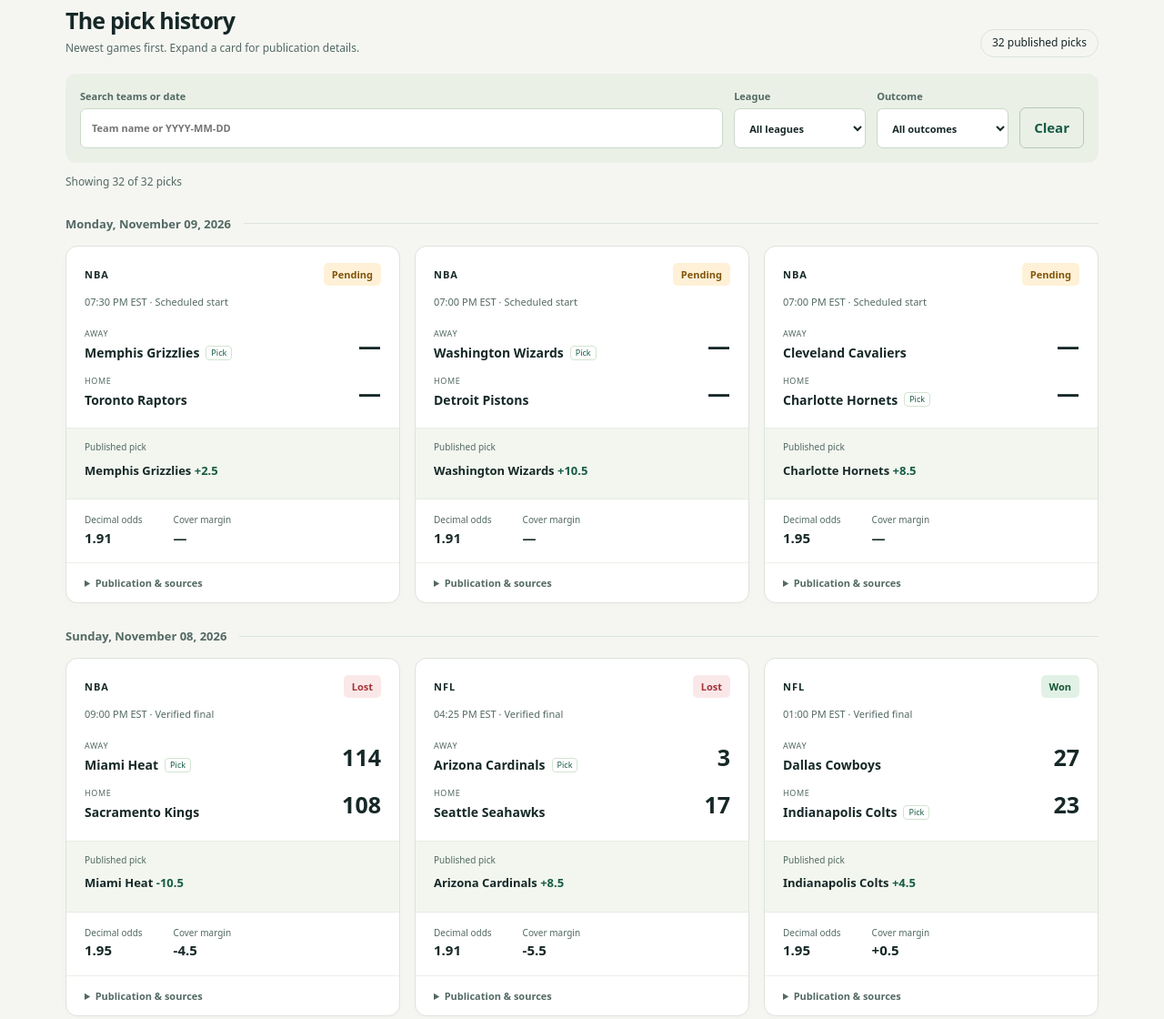
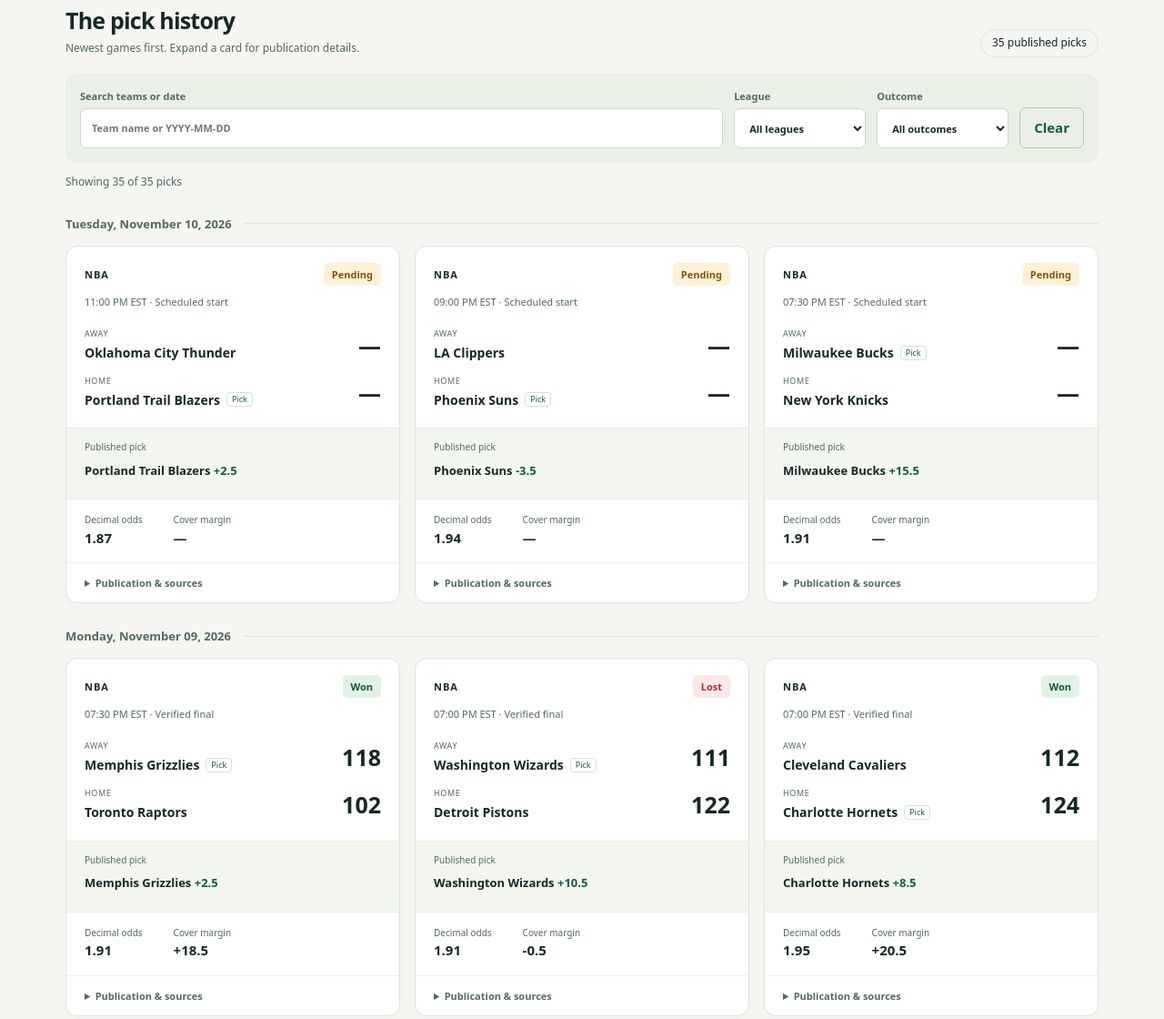
Before and after one commit to jjoaqu7/spread-record, a plain HTML site: page results.html in a window 1280 px wide. Shown: the part 777-1897 px from the top of the page at 91% size. Drawn offline with Linux system fonts and the light colour scheme.

Commit message:
Update spread results

```diff
--- a/results.html
+++ b/results.html
@@ -26,12 +26,12 @@
 <a class="skip" href="#results">Skip to results</a>
 <header><div class="wrap topbar"><div class="brand"><span class="brand-mark" aria-hidden="true">↗</span> Spread record</div><nav aria-label="Main"><a href="#results">Results</a><a href="https://github.com/jjoaqu7/spread-record/releases">Original picks ↗</a></nav></div></header>
 <main class="wrap">
-  <section class="hero" aria-labelledby="title"><div><p class="eyebrow">NBA / NFL / NHL · Public record</p><h1>Every pick.<br>Every result.</h1><p class="intro">A clear view of the record, from the published spread to the final score. All picks stay on the board.</p></div><p class="updated"><b>Last checked</b>Nov 09, 2026 · 02:18 PM EST<br>Updated by the grading job · All times Toronto</p></section>
-  <section class="metrics" aria-label="All-time performance"><div class="metric"><span>Record</span><strong>12–17</strong><small>Wins – losses</small></div><div class="metric"><span>Win rate</span><strong>41.4%</strong><small>Wins ÷ decided picks</small></div><div class="metric"><span>Pending</span><strong>3</strong><small>Awaiting verified finals</small></div><div class="metric"><span>Other outcomes</span><strong>0</strong><small>0 push · 0 void · 0 ineligible</small></div></section>
+  <section class="hero" aria-labelledby="title"><div><p class="eyebrow">NBA / NFL / NHL · Public record</p><h1>Every pick.<br>Every result.</h1><p class="intro">A clear view of the record, from the published spread to the final score. All picks stay on the board.</p></div><p class="updated"><b>Last checked</b>Nov 10, 2026 · 11:40 AM EST<br>Updated by the grading job · All times Toronto</p></section>
+  <section class="metrics" aria-label="All-time performance"><div class="metric"><span>Record</span><strong>14–18</strong><small>Wins – losses</small></div><div class="metric"><span>Win rate</span><strong>43.8%</strong><small>Wins ÷ decided picks</small></div><div class="metric"><span>Pending</span><strong>3</strong><small>Awaiting verified finals</small></div><div class="metric"><span>Other outcomes</span><strong>0</strong><small>0 push · 0 void · 0 ineligible</small></div></section>
   <p class="rate-note">All-time totals. Win rate excludes pushes, pending, void and ineligible picks. Filters below only affect the picks shown.</p>
-  <section class="league-grid" aria-label="Performance by league"><div class="league-summary"><div><b>NBA</b><span>6W / 10L / 0P</span><strong>37.5%</strong></div><div class="bar" role="img" aria-label="NBA win rate 37.5%"><span style="width:37.50%"></span></div><small>3 pending · 0 void · 0 ineligible</small></div><div class="league-summary"><div><b>NFL</b><span>3W / 4L / 0P</span><strong>42.9%</strong></div><div class="bar" role="img" aria-label="NFL win rate 42.9%"><span style="width:42.86%"></span></div><small>0 pending · 0 void · 0 ineligible</small></div><div class="league-summary"><div><b>NHL</b><span>3W / 3L / 0P</span><strong>50.0%</strong></div><div class="bar" role="img" aria-label="NHL win rate 50.0%"><span style="width:50.00%"></span></div><small>0 pending · 0 void · 0 ineligible</small></div></section>
+  <section class="league-grid" aria-label="Performance by league"><div class="league-summary"><div><b>NBA</b><span>8W / 11L / 0P</span><strong>42.1%</strong></div><div class="bar" role="img" aria-label="NBA win rate 42.1%"><span style="width:42.11%"></span></div><small>3 pending · 0 void · 0 ineligible</small></div><div class="league-summary"><div><b>NFL</b><span>3W / 4L / 0P</span><strong>42.9%</strong></div><div class="bar" role="img" aria-label="NFL win rate 42.9%"><span style="width:42.86%"></span></div><small>0 pending · 0 void · 0 ineligible</small></div><div class="league-summary"><div><b>NHL</b><span>3W / 3L / 0P</span><strong>50.0%</strong></div><div class="bar" role="img" aria-label="NHL win rate 50.0%"><span style="width:50.00%"></span></div><small>0 pending · 0 void · 0 ineligible</small></div></section>
   <section id="results" aria-labelledby="results-title">
-    <div class="section-heading"><div><h2 id="results-title">The pick history</h2><p>Newest games first. Expand a card for publication details.</p></div><span class="total">32 published picks</span></div>
+    <div class="section-heading"><div><h2 id="results-title">The pick history</h2><p>Newest games first. Expand a card for publication details.</p></div><span class="total">35 published picks</span></div>
     <form class="filters" id="filters" role="search" hidden>
       <label class="search-label">Search teams or date<input id="search" type="search" placeholder="Team name or YYYY-MM-DD" autocomplete="off"></label>
       <label>League<select id="league"><option value="">All leagues</option><option value="nba">NBA</option><option value="nfl">NFL</option><option value="nhl">NHL</option></select></label>
@@ -39,34 +39,61 @@
       <button type="reset">Clear</button>
     </form>
     <noscript><p class="no-js">All picks are shown below. Enable JavaScript to search and filter.</p></noscript>
-    <p class="filter-count" id="filter-count" role="status" aria-live="polite" aria-atomic="true">Showing 32 of 32 picks</p>
-    <div id="history"><section class="day-group" aria-label="2026-11-09"><h3>Monday, November 09, 2026</h3><div class="cards"><article class="pick-card" data-league="nba" data-result="pending" data-search="Memphis Grizzlies Toronto Raptors Memphis Grizzlies 2026-11-09">
+    <p class="filter-count" id="filter-count" role="status" aria-live="polite" aria-atomic="true">Showing 35 of 35 picks</p>
+    <div id="history"><section class="day-group" aria-label="2026-11-10"><h3>Tuesday, November 10, 2026</h3><div class="cards"><article class="pick-card" data-league="nba" data-result="pending" data-search="Portland Trail Blazers Portland Trail Blazers Oklahoma City Thunder 2026-11-10">
+      <div class="card-top"><span class="league">NBA</span><span class="badge pending">Pending</span></div>
+      <p class="game-time">11:00 PM EST · Scheduled start</p>
+      <div class="scoreboard"><div class="team"><span><span class="side">Away</span><span class="team-name">Oklahoma City Thunder</span></span><b>—</b></div><div class="team"><span><span class="side">Home</span><span class="team-name">Portland Trail Blazers</span><span class=selection>Pick</span></span><b>—</b></div></div>
+      <div class="pick-line"><span>Published pick</span><strong>Portland Trail Blazers <span class="spread">+2.5</span></strong></div>
+      <div class="card-stats"><div><span>Decimal odds</span><strong>1.87</strong></div><div><span>Cover margin</span><strong>—</strong></div></div>
+      <details><summary>Publication &amp; sources</summary><div class="evidence">
+      <p>Published Nov 10, 2026 · 11:40 AM EST</p><p><a href="https://github.com/jjoaqu7/spread-record/releases/tag/picks-2026-11-10">Original locked prediction ↗</a></p>
+      <p>Final not verified</p><p class="note">STATUS_SCHEDULED</p><p class="muted">Event 401909965 · NBA</p></div></details>
+    </article><article class="pick-card" data-league="nba" data-result="pending" data-search="Phoenix Suns Phoenix Suns LA Clippers 2026-11-10">
+      <div class="card-top"><span class="league">NBA</span><span class="badge pending">Pending</span></div>
+      <p class="game-time">09:00 PM EST · Scheduled start</p>
+      <div class="scoreboard"><div class="team"><span><span class="side">Away</span><span class="team-name">LA Clippers</span></span><b>—</b></div><div class="team"><span><span class="side">Home</span><span class="team-name">Phoenix Suns</span><span class=selection>Pick</span></span><b>—</b></div></div>
+      <div class="pick-line"><span>Published pick</span><strong>Phoenix Suns <span class="spread">-3.5</span></strong></div>
+      <div class="card-stats"><div><span>Decimal odds</span><strong>1.94</strong></div><div><span>Cover margin</span><strong>—</strong></div></div>
+      <details><summary>Publication &amp; sources</summary><div class="evidence">
+      <p>Published Nov 10, 2026 · 11:40 AM EST</p><p><a href="https://github.com/jjoaqu7/spread-record/releases/tag/picks-2026-11-10">Original locked prediction ↗</a></p>
+      <p>Final not verified</p><p class="note">STATUS_SCHEDULED</p><p class="muted">Event 401909962 · NBA</p></div></details>
+    </article><article class="pick-card" data-league="nba" data-result="pending" data-search="Milwaukee Bucks New York Knicks Milwaukee Bucks 2026-11-10">
       <div class="card-top"><span class="league">NBA</span><span class="badge pending">Pending</span></div>
       <p class="game-time">07:30 PM EST · Scheduled start</p>
-      <div class="scoreboard"><div class="team"><span><span class="side">Away</span><span class="team-name">Memphis Grizzlies</span><span class=selection>Pick</span></span><b>—</b></div><div class="team"><span><span class="side">Home</span><span class="team-name">Toronto Raptors</span></span><b>—</b></div></div>
-      <div class="pick-line"><span>Published pick</span><strong>Memphis Grizzlies <span class="spread">+2.5</span></strong></div>
+      <div class="scoreboard"><div class="team"><span><span class="side">Away</span><span class="team-name">Milwaukee Bucks</span><span class=selection>Pick</span></span><b>—</b></div><div class="team"><span><span class="side">Home</span><span class="team-name">New York Knicks</span></span><b>—</b></div></div>
+      <div class="pick-line"><span>Published pick</span><strong>Milwaukee Bucks <span class="spread">+15.5</span></strong></div>
       <div class="card-stats"><div><span>Decimal odds</span><strong>1.91</strong></div><div><span>Cover margin</span><strong>—</strong></div></div>
       <details><summary>Publication &amp; sources</summary><div class="evidence">
-      <p>Published Nov 09, 2026 · 02:18 PM EST</p><p><a href="https://github.com/jjoaqu7/spread-record/releases/tag/picks-2026-11-09">Original locked prediction ↗</a></p>
-      <p>Final not verified</p><p class="note">STATUS_SCHEDULED</p><p class="muted">Event 401909955 · NBA</p></div></details>
-    </article><article class="pick-card" data-league="nba" data-result="pending" data-search="Washington Wizards Detroit Pistons Washington Wizards 2026-11-09">
-      <div class="card-top"><span class="league">NBA</span><span class="badge pending">Pending</span></div>
-      <p class="game-time">07:00 PM EST · Scheduled start</p>
-      <div class="scoreboard"><div class="team"><span><span class="side">Away</span><span class="team-name">Washington Wizards</span><span class=selection>Pick</span></span><b>—</b></div><div class="team"><span><span class="side">Home</span><span class="team-name">Detroit Pistons</span></span><b>—</b></div></div>
-      <div class="pick-line"><span>Published pick</span><strong>Washington Wizards <span class="spread">+10.5</span></strong></div>
-      <div class="card-stats"><div><span>Decimal odds</span><strong>1.91</strong></div><div><span>Cover margin</span><strong>—</strong></div></div>
+      <p>Published Nov 10, 2026 · 11:40 AM EST</p><p><a href="https://github.com/jjoaqu7/spread-record/releases/tag/picks-2026-11-10">Original locked prediction ↗</a></p>
+      <p>Final not verified</p><p class="note">STATUS_SCHEDULED</p><p class="muted">Event 401909960 · NBA</p></div></details>
+    </article></div></section><section class="day-group" aria-label="2026-11-09"><h3>Monday, November 09, 2026</h3><div class="cards"><article class="pick-card" data-league="nba" data-result="win" data-search="Memphis Grizzlies Toronto Raptors Memphis Grizzlies 2026-11-09">
+      <div class="card-top"><span class="league">NBA</span><span class="badge win">Won</span></div>
+      <p class="game-time">07:30 PM EST · Verified final</p>
+      <div class="scoreboard"><div class="team"><span><span class="side">Away</span><span class="team-name">Memphis Grizzlies</span><span class=selection>Pick</span></span><b>118</b></div><div class="team"><span><span class="side">Home</span><span class="team-name">Toronto Raptors</span></span><b>102</b></div></div>
+      <div class="pick-line"><span>Published pick</span><strong>Memphis Grizzlies <span class="spread">+2.5</span></strong></div>
+      <div class="card-stats"><div><span>Decimal odds</span><strong>1.91</strong></div><div><span>Cover margin</span><strong>+18.5</strong></div></div>
       <details><summary>Publication &amp; sources</summary><div class="evidence">
       <p>Published Nov 09, 2026 · 02:18 PM EST</p><p><a href="https://github.com/jjoaqu7/spread-record/releases/tag/picks-2026-11-09">Original locked prediction ↗</a></p>
-      <p>Final not verified</p><p class="note">STATUS_SCHEDULED</p><p class="muted">Event 401909954 · NBA</p></div></details>
-    </article><article class="pick-card" data-league="nba" data-result="pending" data-search="Charlotte Hornets Charlotte Hornets Cleveland Cavaliers 2026-11-09">
-      <div class="card-top"><span class="league">NBA</span><span class="badge pending">Pending</span></div>
-      <p class="game-time">07:00 PM EST · Scheduled start</p>
-      <div class="scoreboard"><div class="team"><span><span class="side">Away</span><span class="team-name">Cleveland Cavaliers</span></span><b>—</b></div><div class="team"><span><span class="side">Home</span><span class="team-name">Charlotte Hornets</span><span class=selection>Pick</span></span><b>—</b></div></div>
-      <div class="pick-line"><span>Published pick</span><strong>Charlotte Hornets <span class="spread">+8.5</span></strong></div>
-      <div class="card-stats"><div><span>Decimal odds</span><strong>1.95</strong></div><div><span>Cover margin</span><strong>—</strong></div></div>
+      <p><a href="https://www.espn.com/nba/game/_/gameId/401909955">ESPN final ↗</a></p><p class="muted">Event 401909955 · NBA</p></div></details>
+    </article><article class="pick-card" data-league="nba" data-result="loss" data-search="Washington Wizards Detroit Pistons Washington Wizards 2026-11-09">
+      <div class="card-top"><span class="league">NBA</span><span class="badge loss">Lost</span></div>
+      <p class="game-time">07:00 PM EST · Verified final</p>
+      <div class="scoreboard"><div class="team"><span><span class="side">Away</span><span class="team-name">Washington Wizards</span><span class=selection>Pick</span></span><b>111</b></div><div class="team"><span><span class="side">Home</span><span class="team-name">Detroit Pistons</span></span><b>122</b></div></div>
+      <div class="pick-line"><span>Published pick</span><strong>Washington Wizards <span class="spread">+10.5</span></strong></div>
+      <div class="card-stats"><div><span>Decimal odds</span><strong>1.91</strong></div><div><span>Cover margin</span><strong>-0.5</strong></div></div>
       <details><summary>Publication &amp; sources</summary><div class="evidence">
       <p>Published Nov 09, 2026 · 02:18 PM EST</p><p><a href="https://github.com/jjoaqu7/spread-record/releases/tag/picks-2026-11-09">Original locked prediction ↗</a></p>
-      <p>Final not verified</p><p class="note">STATUS_SCHEDULED</p><p class="muted">Event 401909953 · NBA</p></div></details>
+      <p><a href="https://www.espn.com/nba/game/_/gameId/401909954">ESPN final ↗</a></p><p class="muted">Event 401909954 · NBA</p></div></details>
+    </article><article class="pick-card" data-league="nba" data-result="win" data-search="Charlotte Hornets Charlotte Hornets Cleveland Cavaliers 2026-11-09">
+      <div class="card-top"><span class="league">NBA</span><span class="badge win">Won</span></div>
+      <p class="game-time">07:00 PM EST · Verified final</p>
+      <div class="scoreboard"><div class="team"><span><span class="side">Away</span><span class="team-name">Cleveland Cavaliers</span></span><b>112</b></div><div class="team"><span><span class="side">Home</span><span class="team-name">Charlotte Hornets</span><span class=selection>Pick</span></span><b>124</b></div></div>
+      <div class="pick-line"><span>Published pick</span><strong>Charlotte Hornets <span class="spread">+8.5</span></strong></div>
+      <div class="card-stats"><div><span>Decimal odds</span><strong>1.95</strong></div><div><span>Cover margin</span><strong>+20.5</strong></div></div>
+      <details><summary>Publication &amp; sources</summary><div class="evidence">
+      <p>Published Nov 09, 2026 · 02:18 PM EST</p><p><a href="https://github.com/jjoaqu7/spread-record/releases/tag/picks-2026-11-09">Original locked prediction ↗</a></p>
+      <p><a href="https://www.espn.com/nba/game/_/gameId/401909953">ESPN final ↗</a></p><p class="muted">Event 401909953 · NBA</p></div></details>
     </article></div></section><section class="day-group" aria-label="2026-11-08"><h3>Sunday, November 08, 2026</h3><div class="cards"><article class="pick-card" data-league="nba" data-result="loss" data-search="Miami Heat Sacramento Kings Miami Heat 2026-11-08">
       <div class="card-top"><span class="league">NBA</span><span class="badge loss">Lost</span></div>
       <p class="game-time">09:00 PM EST · Verified final</p>
```
